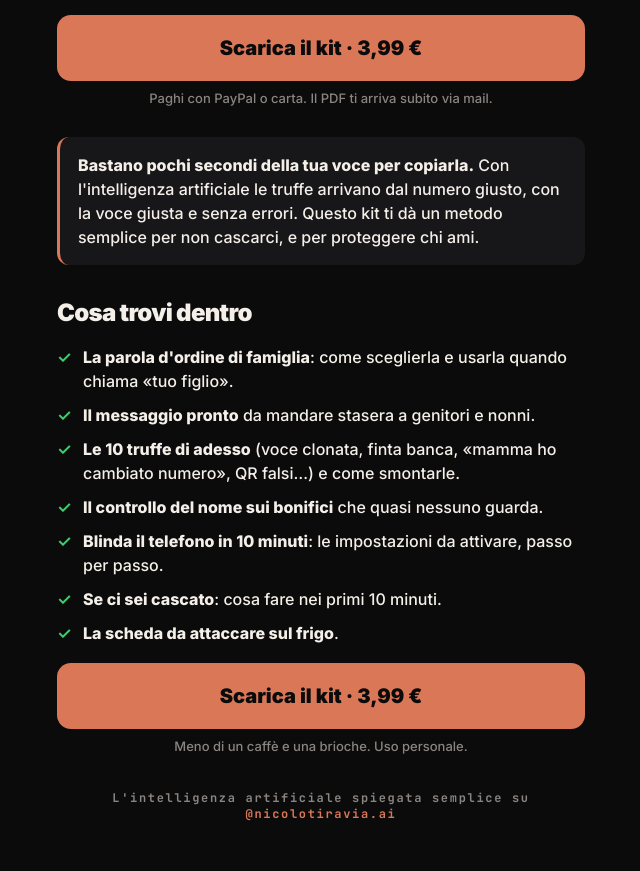
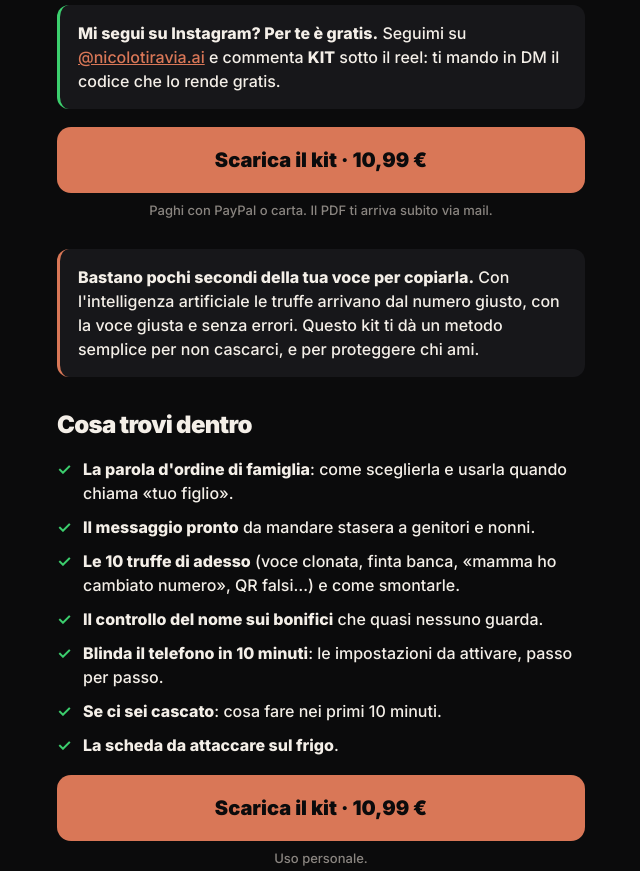
Before and after one commit to Ntiravia/ntiravia.github.io, a plain HTML site: page kit/index.html in a window 1280 px wide. Shown: the part 630-1501 px from the top of the page, without its empty margins (319-959 px from the left). Drawn offline with Linux system fonts and the light colour scheme.

Commit message:
Kit: 10,99 €, gratis per chi segue su Instagram (codice in DM)
Co-Authored-By: Claude Opus 5.5 <noreply@anthropic.com>

```diff
--- a/kit/index.html
+++ b/kit/index.html
@@ -4,7 +4,7 @@
 <meta charset="utf-8">
 <meta name="viewport" content="width=device-width,initial-scale=1">
 <title>Kit anti-truffa AI per la famiglia · @nicolotiravia.ai</title>
-<meta name="description" content="Voce clonata, messaggi falsi, finti bonifici: come riconoscerli e cosa fare. PDF di 14 pagine, 3,99 €.">
+<meta name="description" content="Voce clonata, messaggi falsi, finti bonifici: come riconoscerli e cosa fare. PDF di 14 pagine, 10,99 €.">
 <link href="https://fonts.googleapis.com/css2?family=Inter:wght@500;700;800;900&family=JetBrains+Mono:wght@700&display=swap" rel="stylesheet">
 <style>
   :root{--nero:#0b0b0c;--arancio:#d97757;--bianco:#f4efe8;--grigio:#8a8580;--verde:#3ccf6e;--scheda:#17171a}
@@ -30,12 +30,13 @@
 </head>
 <body>
 <main>
-  <div class="et">PDF · 14 pagine · 3,99 €</div>
+  <div class="et">PDF · 14 pagine · 10,99 €</div>
   <h1>Kit <span class="ev">anti-truffa</span> AI per la famiglia</h1>
   <p class="sotto">Voce clonata, messaggi falsi, finti bonifici: come riconoscerli e cosa fare, spiegato semplice.</p>
   <img class="omino" src="omino.png" alt="">
   <!-- prodotto Payhip: https://payhip.com/b/7xCQZ (24 nov 2026) -->
-  <a class="compra" href="https://payhip.com/b/7xCQZ">Scarica il kit · 3,99 €</a>
+  <div class="scheda" style="border-left-color:#3ccf6e"><b>Mi segui su Instagram? Per te è gratis.</b> Seguimi su <a href="https://www.instagram.com/nicolotiravia.ai/" style="color:#d97757">@nicolotiravia.ai</a> e commenta <b>KIT</b> sotto il reel: ti mando in DM il codice che lo rende gratis.</div>
+  <a class="compra" href="https://payhip.com/b/7xCQZ">Scarica il kit · 10,99 €</a>
   <p class="nota">Paghi con PayPal o carta. Il PDF ti arriva subito via mail.</p>
 
   <div class="scheda"><b>Bastano pochi secondi della tua voce per copiarla.</b> Con l'intelligenza artificiale le truffe arrivano dal numero giusto, con la voce giusta e senza errori. Questo kit ti dà un metodo semplice per non cascarci, e per proteggere chi ami.</div>
@@ -51,8 +52,8 @@
     <li><b>La scheda da attaccare sul frigo</b>.</li>
   </ul>
 
-  <a class="compra" href="https://payhip.com/b/7xCQZ">Scarica il kit · 3,99 €</a>
-  <p class="nota">Meno di un caffè e una brioche. Uso personale.</p>
+  <a class="compra" href="https://payhip.com/b/7xCQZ">Scarica il kit · 10,99 €</a>
+  <p class="nota">Uso personale.</p>
 
   <p class="firma">L'intelligenza artificiale spiegata semplice su <a href="https://www.instagram.com/nicolotiravia.ai/">@nicolotiravia.ai</a></p>
 </main>
```
